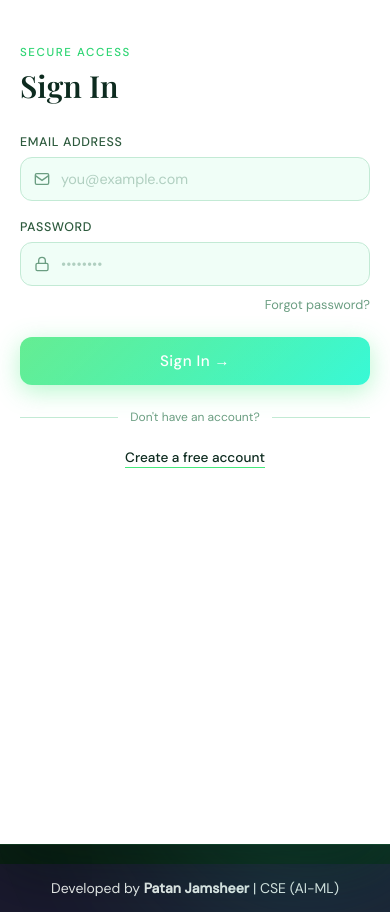
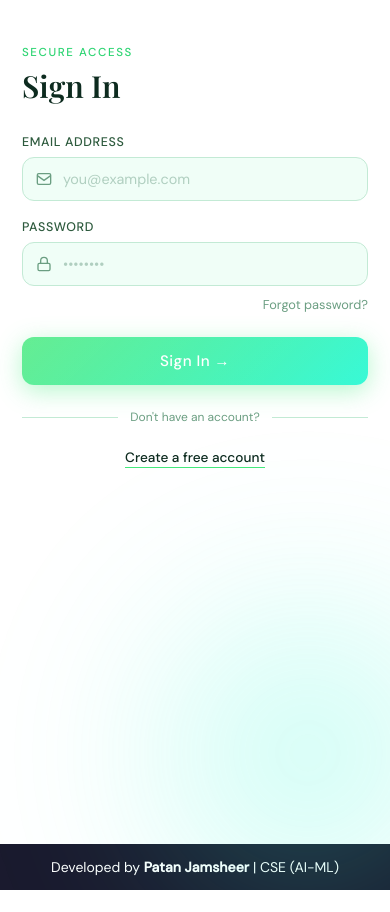
Before and after one commit to patan-jamsheer/campus-lost-found, a Flask app: page / in a window 390 px wide. After the commit the page ends 890 px from the top, so only its background shows below. Run offline with Flask 3, Linux system fonts and the light colour scheme.

Commit message:
Update login.html

```diff
--- a/templates/login.html
+++ b/templates/login.html
@@ -254,42 +254,63 @@ background-clip: text;
         }
         .signup-link a:hover { color: var(--green-mid); }
 
-        @media (max-width: 700px) {
-            .brand-panel { display: none; }
-            .container { width: 340px; padding: 36px 28px; }
+        /* ── DESKTOP: side-by-side brand + form ── */
+        body {
+            flex-direction: column;
+            justify-content: center;
+            align-items: center;
+            padding: 24px 16px;
+            gap: 0;
         }
 
-        @media (max-width: 500px) {
-            .container { width: 100% !important; padding: 28px 18px !important; }
+        .page-wrap {
+            display: flex;
+            align-items: center;
+            justify-content: center;
+            gap: 60px;
+            width: 100%;
+            flex: 1;
         }
 
-
-        @media (max-width: 700px) {
-            body { padding: 0 !important; }
-            .wrapper { padding: 0 !important; justify-content: center; width: 100%; }
-            .container { width: 100% !important; min-height: 100vh; border-radius: 0 !important; padding: 40px 20px !important; }
-            .brand-panel { display: none !important; }
+        .footer-bar {
+            width: 100%;
+            text-align: center;
+            padding: 14px;
+            background: #1a1a2e;
+            color: #fff;
+            font-size: 14px;
+            flex-shrink: 0;
+            margin-top: 24px;
         }
 
-
-        /* ── FOOTER FIX ── */
-        body {
-            flex-direction: column !important;
-        }
-        body > div[style*="text-align:center"] {
-            width: 100% !important;
-            flex-shrink: 0 !important;
+        /* ── TABLET ── */
+        @media (max-width: 820px) {
+            .brand-panel { display: none; }
+            .page-wrap { gap: 0; }
+            .container { width: 380px; }
         }
 
+        /* ── MOBILE ── */
+        @media (max-width: 500px) {
+            body { padding: 0; }
+            .page-wrap { align-items: stretch; min-height: 100vh; }
+            .container {
+                width: 100%;
+                min-height: 100vh;
+                border-radius: 0;
+                padding: 40px 22px;
+                box-shadow: none;
+            }
+            .footer-bar { margin-top: 0; }
+        }
     </style>
 </head>
 <body>
 
 <div class="bg-grid"></div>
 
-<div class="wrapper">
-
-    <div class="brand-panel">
+<div class="page-wrap">
+<div class="brand-panel">
         <div class="brand-icon">
             <svg viewBox="0 0 24 24"><path d="M12 2L2 7l10 5 10-5-10-5zM2 17l10 5 10-5M2 12l10 5 10-5"/></svg>
         </div>
@@ -384,14 +405,10 @@ background-clip: text;
         <p class="signup-link">
             <a href="/signup">Create a free account</a>
         </p>
-    </div>
+    </div><!-- /.container -->
 
-</div>
+</div><!-- /.page-wrap -->
 
-
-
-
-
-<div style="text-align:center; padding:15px; background:#1a1a2e; color:#fff; font-size:14px; margin-top:20px;">Developed by <b>Patan Jamsheer</b> | CSE (AI-ML)</div>
+<div class="footer-bar">Developed by <b>Patan Jamsheer</b> | CSE (AI-ML)</div>
 </body>
 </html>
```
